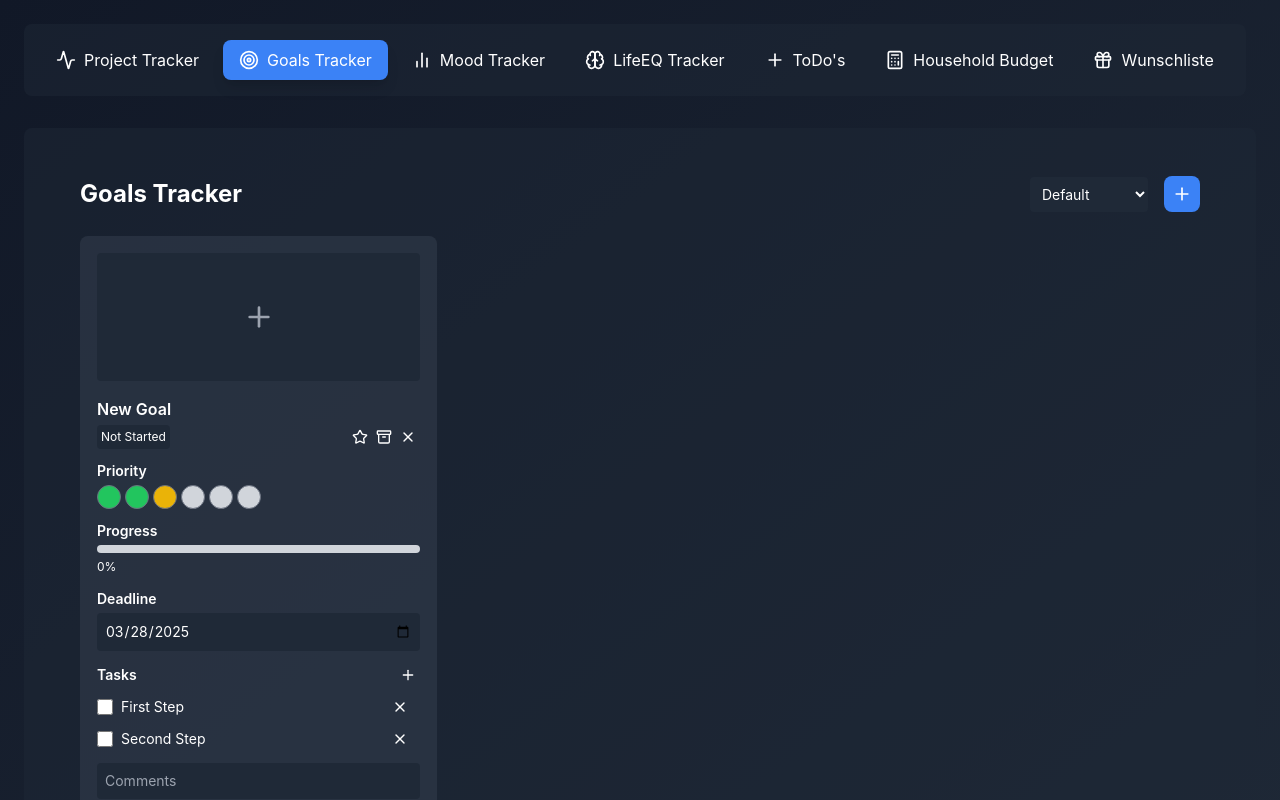
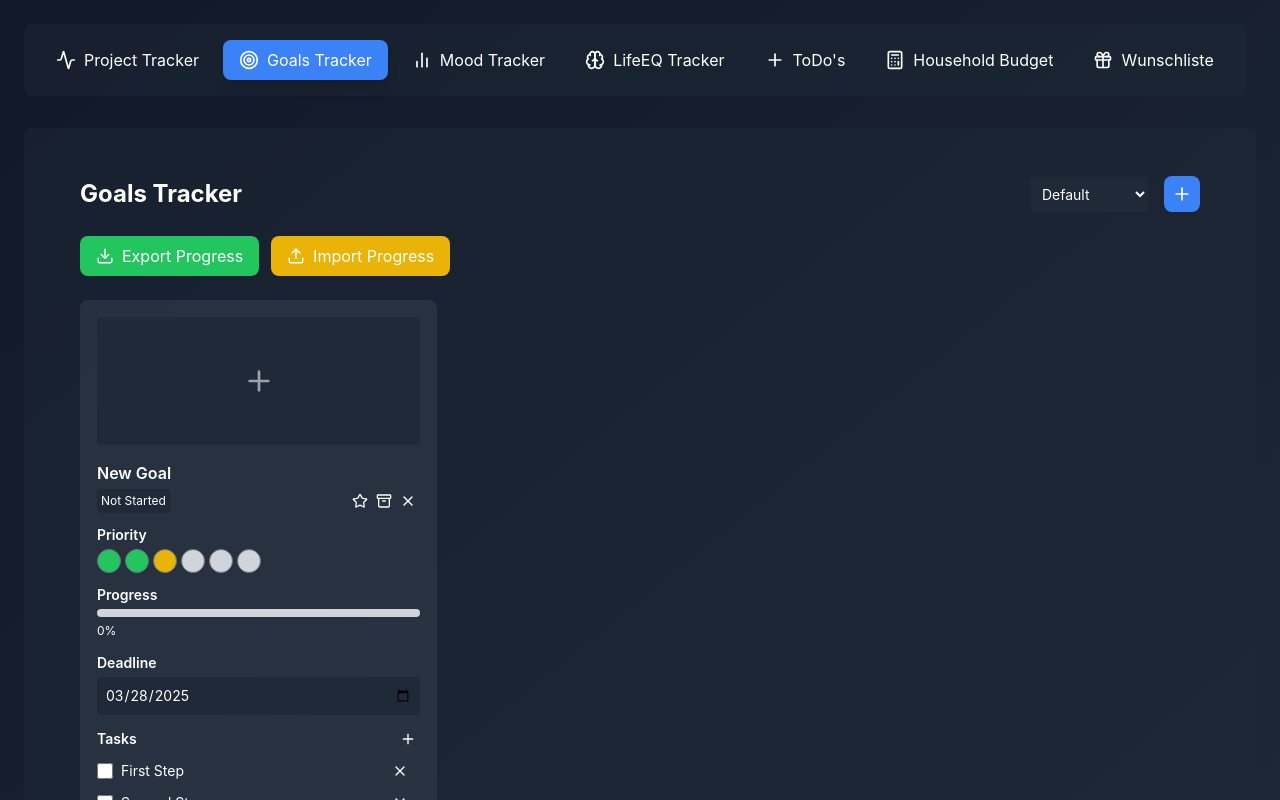
Before and after one commit to Babojack/ads_tracker, a React (Vite) app: page / in a window 1280 px wide. Both pictures are taken after a click on the button "Goals Tracker". Shown: the top 800 px of the page. Built offline with nearby package versions, Linux system fonts and the light colour scheme.

Commit message:
Added Goal Tracker Exp/Impt Function

```diff
--- a/src/components/trackers/GoalsTracker.tsx
+++ b/src/components/trackers/GoalsTracker.tsx
@@ -1,5 +1,5 @@
-import React, { useState, useRef } from 'react';
-import { Plus, X, Star, Archive } from 'lucide-react';
+import React, { useState, useRef, ChangeEvent, FormEvent } from 'react';
+import { Plus, X, Star, Archive, Download, Upload } from 'lucide-react';
 import Note from '../shared/Note';
 import Milestone from '../shared/Milestone';
 
@@ -60,14 +60,12 @@ interface DifficultyIndicatorProps {
 
 const DifficultyIndicator: React.FC<DifficultyIndicatorProps> = ({ value, onChange }) => {
   const circles = [1, 2, 3, 4, 5, 6];
-
   const getColor = (index: number) => {
     if (index > value) return 'bg-gray-300';
     if (index <= 2) return 'bg-green-500';
     if (index <= 4) return 'bg-yellow-500';
     return 'bg-red-500';
   };
-
   return (
     <div className="flex space-x-1">
       {circles.map((circle) => (
@@ -107,12 +105,10 @@ const GoalTracker: React.FC = () => {
   const [isDragging, setIsDragging] = useState(false);
   const dragNodeRef = useRef<HTMLDivElement | null>(null);
   const dragStartPosition = useRef({ x: 0, y: 0 });
-
   const [sortBy, setSortBy] = useState<SortOption>('default');
 
   const getActiveGoals = () => goals.filter(g => !g.archived);
   const getArchivedGoals = () => goals.filter(g => g.archived);
-
   const sortGoals = (list: Goal[]) => {
     const sorted = [...list];
     switch (sortBy) {
@@ -133,7 +129,7 @@ const GoalTracker: React.FC = () => {
     return allCompleted ? 'Done' : (hasStarted ? 'In Progress' : 'Not Started');
   };
 
-  const handleImageUpload = (goalId: number, event: React.ChangeEvent<HTMLInputElement>) => {
+  const handleImageUpload = (goalId: number, event: ChangeEvent<HTMLInputElement>) => {
     const file = event.target.files?.[0];
     if (file) {
       const reader = new FileReader();
@@ -198,16 +194,13 @@ const GoalTracker: React.FC = () => {
   const handleDragStart = (e: React.DragEvent<HTMLDivElement>, goalId: number, node: HTMLDivElement) => {
     dragStartPosition.current = { x: e.clientX, y: e.clientY };
     dragNodeRef.current = node;
-
     setDraggedGoalId(goalId);
     setIsDragging(true);
-
     setTimeout(() => {
       if (dragNodeRef.current) {
         dragNodeRef.current.style.opacity = '0.4';
       }
     }, 0);
-
     e.dataTransfer.effectAllowed = 'move';
     e.dataTransfer.setData('text/plain', String(goalId));
   };
@@ -215,67 +208,53 @@ const GoalTracker: React.FC = () => {
   const handleDragOver = (e: React.DragEvent<HTMLDivElement>, goalId: number) => {
     e.preventDefault();
     e.stopPropagation();
-
     if (draggedGoalId === goalId) return;
-
     setDragOverGoalId(goalId);
-
     e.dataTransfer.dropEffect = 'move';
   };
 
   const handleDragEnter = (e: React.DragEvent<HTMLDivElement>, goalId: number) => {
     e.preventDefault();
     e.stopPropagation();
-
     if (draggedGoalId === goalId) return;
-
     setDragOverGoalId(goalId);
   };
 
   const handleDragLeave = (e: React.DragEvent<HTMLDivElement>) => {
     e.preventDefault();
     e.stopPropagation();
-
     setDragOverGoalId(null);
   };
 
   const handleDrop = (e: React.DragEvent<HTMLDivElement>, targetGoalId: number) => {
     e.preventDefault();
     e.stopPropagation();
-
     if (dragNodeRef.current) {
       dragNodeRef.current.style.opacity = '1';
     }
-
     if (draggedGoalId === null || draggedGoalId === targetGoalId) {
       setIsDragging(false);
       setDraggedGoalId(null);
       setDragOverGoalId(null);
       return;
     }
-
     const activeGoals = getActiveGoals();
     const draggedGoalIndex = activeGoals.findIndex(g => g.id === draggedGoalId);
     const targetGoalIndex = activeGoals.findIndex(g => g.id === targetGoalId);
-
     if (draggedGoalIndex < 0 || targetGoalIndex < 0) {
       setIsDragging(false);
       setDraggedGoalId(null);
       setDragOverGoalId(null);
       return;
     }
-
     const newActiveGoals = [...activeGoals];
     const [removed] = newActiveGoals.splice(draggedGoalIndex, 1);
     newActiveGoals.splice(targetGoalIndex, 0, removed);
-
     newActiveGoals.forEach((goal, idx) => {
       goal.order = idx + 1;
     });
-
     const archivedGoals = getArchivedGoals();
     setGoals([...newActiveGoals, ...archivedGoals]);
-
     setIsDragging(false);
     setDraggedGoalId(null);
     setDragOverGoalId(null);
@@ -283,15 +262,52 @@ const GoalTracker: React.FC = () => {
 
   const handleDragEnd = (e: React.DragEvent<HTMLDivElement>) => {
     e.preventDefault();
-
     if (dragNodeRef.current) {
       dragNodeRef.current.style.opacity = '1';
     }
-
     setIsDragging(false);
     setDraggedGoalId(null);
     setDragOverGoalId(null);
     dragNodeRef.current = null;
+  };
+
+  // New functions for export/import progress
+  const handleExportProgress = () => {
+    try {
+      const exportObj = { goals };
+      const jsonStr = JSON.stringify(exportObj, null, 2);
+      const blob = new Blob([jsonStr], { type: 'application/json' });
+      const url = URL.createObjectURL(blob);
+      const link = document.createElement('a');
+      link.href = url;
+      link.download = 'goals_progress_backup.json';
+      link.click();
+      URL.revokeObjectURL(url);
+    } catch (err) {
+      alert('Error during export');
+      console.error(err);
+    }
+  };
+
+  const handleImportProgress = (e: ChangeEvent<HTMLInputElement>) => {
+    const file = e.target.files?.[0];
+    if (!file) return;
+    const reader = new FileReader();
+    reader.onload = () => {
+      try {
+        const json = reader.result as string;
+        const data = JSON.parse(json);
+        if (!Array.isArray(data.goals)) {
+          throw new Error('Invalid JSON format: goals missing');
+        }
+        setGoals(data.goals);
+        alert('Import successful!');
+      } catch (err) {
+        alert('Error during import!');
+        console.error(err);
+      }
+    };
+    reader.readAsText(file);
   };
 
   const activeGoals = sortGoals(getActiveGoals());
@@ -322,15 +338,29 @@ const GoalTracker: React.FC = () => {
         </div>
       </div>
 
+      {/* New Export/Import Buttons */}
+      <div className="flex flex-col sm:flex-row justify-between items-center mb-6">
+        <div className="flex flex-wrap gap-3 items-center">
+          <button
+            onClick={handleExportProgress}
+            className="bg-green-500 hover:bg-green-600 text-white px-4 py-2 rounded-lg flex items-center gap-2"
+          >
+            <Download size={18} /> Export Progress
+          </button>
+          <label className="bg-yellow-500 hover:bg-yellow-600 text-white px-4 py-2 rounded-lg flex items-center gap-2 cursor-pointer">
+            <Upload size={18} /> Import Progress
+            <input type="file" accept=".json" onChange={handleImportProgress} className="hidden" />
+          </label>
+        </div>
+      </div>
+
       <div className="grid grid-cols-1 sm:grid-cols-2 lg:grid-cols-3 gap-4 sm:gap-6">
         {activeGoals.map(goal => {
           const progress = goal.milestones.length
             ? Math.round((goal.milestones.filter(m => m.completed).length / goal.milestones.length) * 100)
             : 0;
-
           const isDragged = draggedGoalId === goal.id;
           const isDraggedOver = dragOverGoalId === goal.id;
-
           return (
             <div
               key={goal.id}
@@ -368,7 +398,6 @@ const GoalTracker: React.FC = () => {
                   )}
                 </label>
               </div>
-
               <div className="flex flex-col mb-3">
                 <div className="flex justify-between items-center">
                   <input
@@ -382,12 +411,10 @@ const GoalTracker: React.FC = () => {
                     className="bg-transparent font-semibold text-sm sm:text-base outline-none max-w-full"
                   />
                 </div>
-
                 <div className="flex justify-between items-center mt-1">
                   <span className="text-xs px-1 py-1 rounded bg-gray-800 whitespace-nowrap">
                     {goal.status}
                   </span>
-
                   <div className="flex items-center">
                     <button
                       onClick={() => toggleFavoriteGoal(goal.id)}
@@ -419,7 +446,6 @@ const GoalTracker: React.FC = () => {
                   </div>
                 </div>
               </div>
-
               <div className="mb-3">
                 <span className="block text-xs sm:text-sm font-semibold mb-1">Priority</span>
                 <DifficultyIndicator
@@ -429,7 +455,6 @@ const GoalTracker: React.FC = () => {
                   ))}
                 />
               </div>
-
               <div className="mb-3">
                 <span className="block text-xs sm:text-sm font-semibold mb-1">Progress</span>
                 <div className="w-full bg-gray-300 rounded-full h-2">
@@ -437,7 +462,6 @@ const GoalTracker: React.FC = () => {
                 </div>
                 <span className="text-xs">{progress}%</span>
               </div>
-
               <div className="mb-3">
                 <label className="text-xs sm:text-sm font-semibold block mb-1">Deadline</label>
                 <input
@@ -449,7 +473,6 @@ const GoalTracker: React.FC = () => {
                   className="w-full bg-gray-800 rounded p-2 text-sm"
                 />
               </div>
-
               <div className="space-y-2 mb-3">
                 <div className="flex justify-between items-center">
                   <h3 className="text-xs sm:text-sm font-semibold">Tasks</h3>
@@ -505,7 +528,6 @@ const GoalTracker: React.FC = () => {
                   ))}
                 </div>
               </div>
-
               <div className="flex-1 flex flex-col min-h-[120px]">
                 <input
                   type="text"
@@ -564,19 +586,16 @@ const GoalTracker: React.FC = () => {
                       </div>
                     )}
                   </div>
-
                   <div className="flex flex-col mb-3">
                     <div className="flex justify-between items-center">
                       <span className="font-semibold text-sm sm:text-base">
                         {goal.name}
                       </span>
                     </div>
-
                     <div className="flex justify-between items-center mt-1">
                       <span className="text-xs px-1 py-1 rounded bg-gray-800 whitespace-nowrap">
                         {goal.status}
                       </span>
-
                       <div className="flex items-center">
                         <button
                           onClick={() => toggleArchiveGoal(goal.id)}
@@ -600,7 +619,6 @@ const GoalTracker: React.FC = () => {
                       </div>
                     </div>
                   </div>
-
                   <div className="mb-3">
                     <span className="block text-xs sm:text-sm font-semibold mb-1">Priority</span>
                     <DifficultyIndicator
@@ -610,7 +628,6 @@ const GoalTracker: React.FC = () => {
                       ))}
                     />
                   </div>
-
                   <div className="mb-3">
                     <span className="block text-xs sm:text-sm font-semibold mb-1">Progress</span>
                     <div className="w-full bg-gray-300 rounded-full h-2">
@@ -618,7 +635,6 @@ const GoalTracker: React.FC = () => {
                     </div>
                     <span className="text-xs">{progress}%</span>
                   </div>
-
                   <div className="mb-3">
                     <label className="text-xs sm:text-sm font-semibold block mb-1">Deadline</label>
                     <input
```
